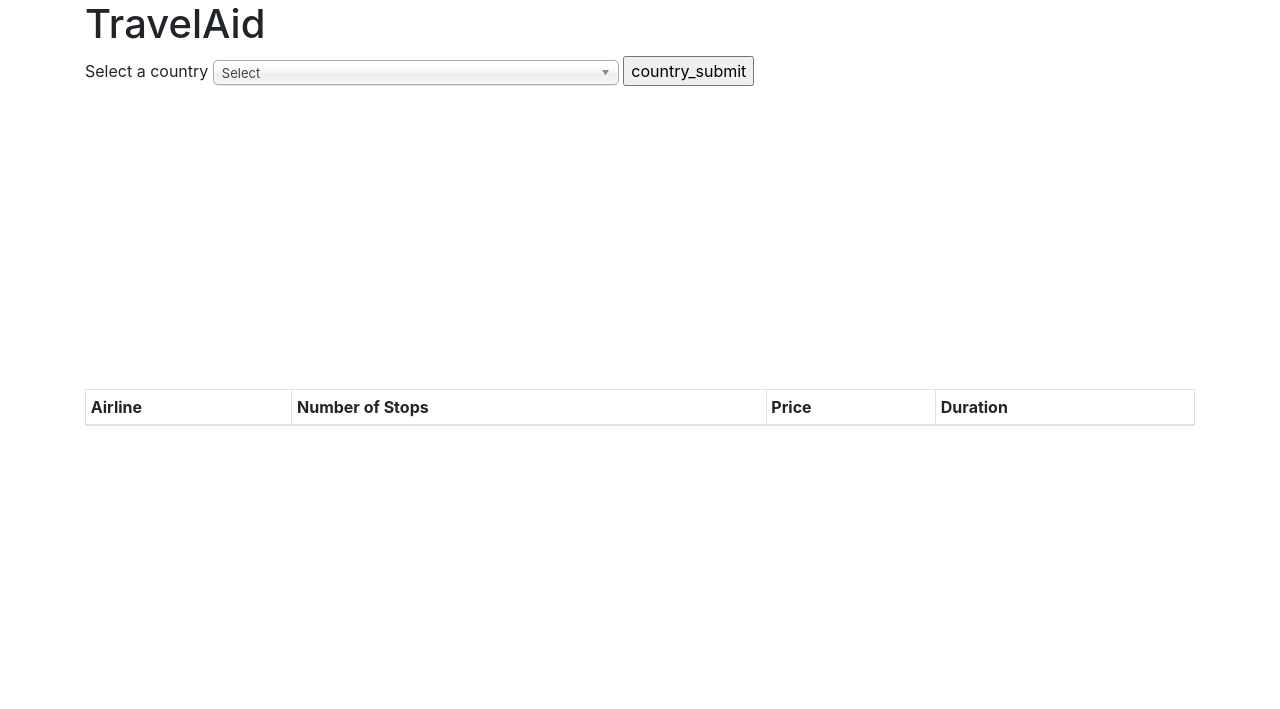
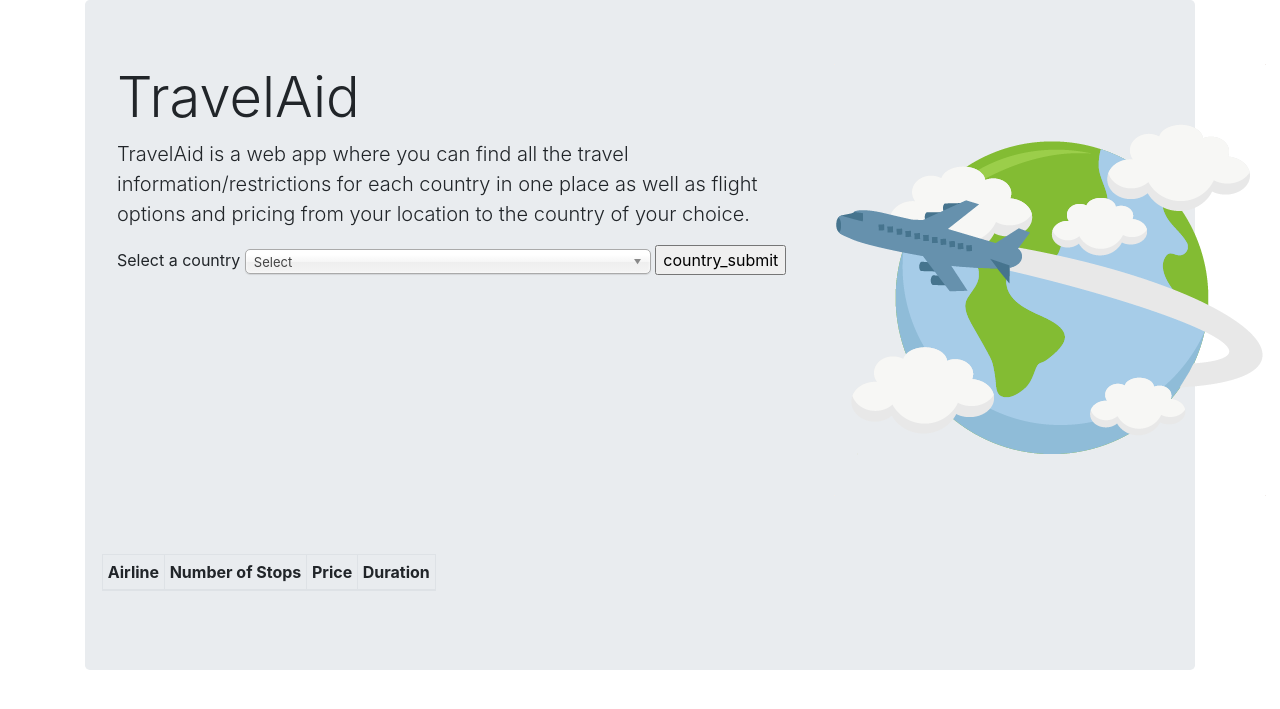
Before and after one commit to Harmony222/TravelAid-OSUHackathon, a Flask app: page / in a window 1280 px wide. Shown: the top 709 px of the page. Run offline with Flask 2, Linux system fonts and the light colour scheme; lists and menus that the app fills with data are empty; some libraries are stand-ins or nearby versions.

Commit message:
styled webpage - first draft

```diff
--- a/templates/home.html
+++ b/templates/home.html
@@ -1,6 +1,10 @@
 {% extends "layout.html" %}
 {% block content %}
-    <h1>TravelAid</h1>
+    <div class="jumbotron">
+        <div class="row">
+            <div class="col-8">
+                <h1 class="display-4">TravelAid</h1>
+                <p class="lead">TravelAid is a web app where you can find all the travel information/restrictions for each country in one place as well as flight options and pricing from your location to the country of your choice.</p>
 
                 <form action="/home" method="POST">
                     <label>Select a country</label>
@@ -27,7 +31,14 @@
                     {% endif %}
                     <div id="output"></div>
                 </div>
+
+            </div>
+            <div class="col-4">
+                <p> <img src="/static/cartoon-globe.png" alt="cartoon-globe"></p>
+            </div>
+
             <br>
+
             <div>
                 {% if country_airport_codes %}
                     <form action="/home" method="POST">
@@ -52,6 +63,8 @@
                     <p>{{ no_airport_found }}</p>
                 {% endif %}
                 </div>
+
+                <br>
 
                 <div>
                   <table id="dtDynamicVerticalScrollExample" class="table table-striped table-bordered table-sm" cellspacing="0"
@@ -86,4 +99,6 @@
 
                 </div>
 
+        </div>
+    </div>
 {% endblock content %}
--- a/templates/layout.html
+++ b/templates/layout.html
@@ -13,8 +13,8 @@
     <title>TravelAid</title>
 </head>
 <body>
+    <div class="container">
 
-    <div class="container">
         {% block content %}{% endblock %}
     </div>
     <script type="text/javascript">
```
Also changed, not shown: static/cartoon-globe.png (added). Lines whose indentation alone changed are shown as unchanged.
